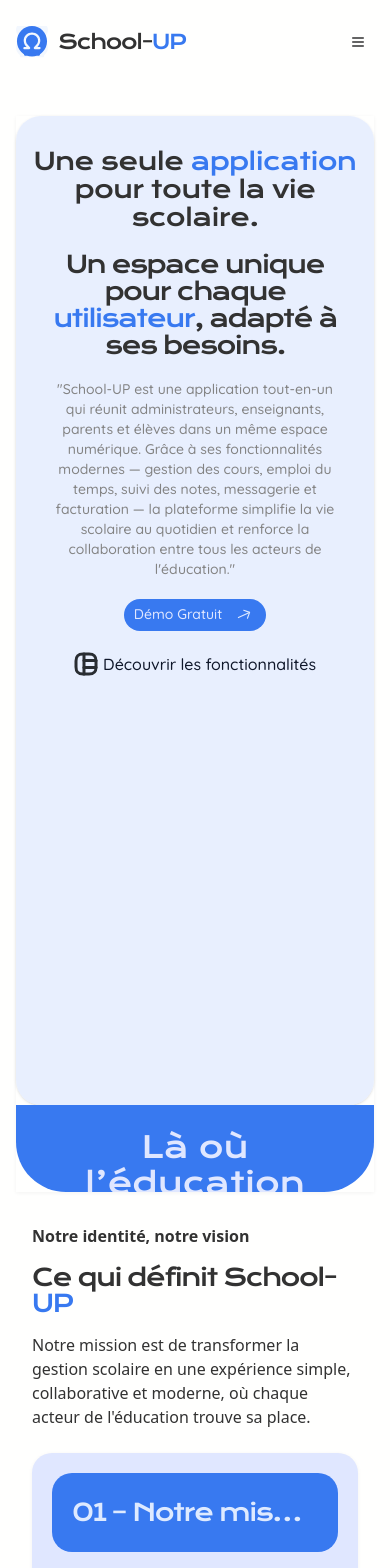
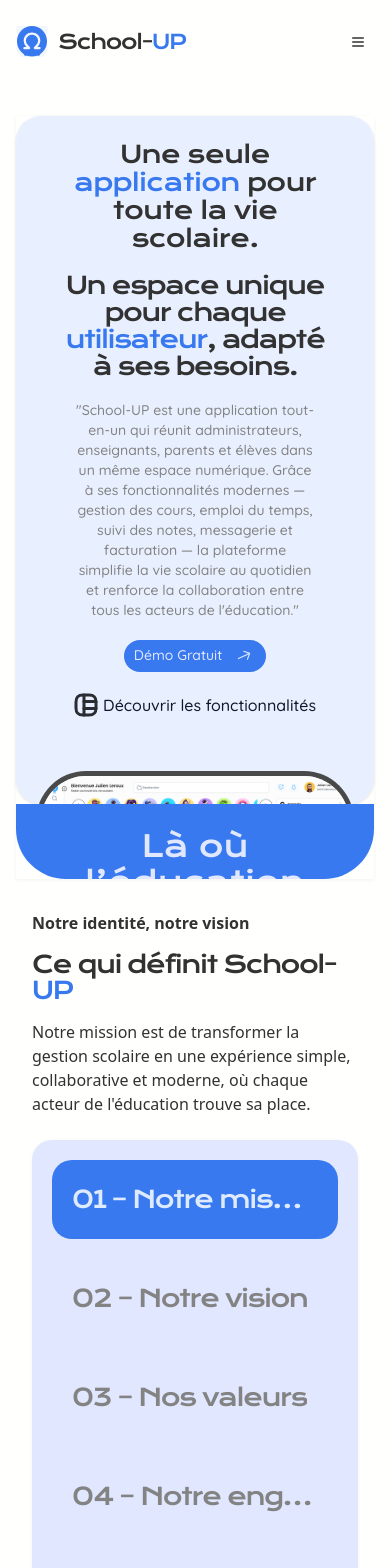
Before and after one commit to GldzzPro/schoolup-landing-page, a React (Vite) app: page / in a window 390 px wide. Shown: the top 1568 px of the page. Built offline with nearby package versions, Linux system fonts and the light colour scheme.

Commit message:
feat(LandingPage): update hero section with new images and styling
- Replace background image logic with direct image element
- Adjust layout and spacing for better responsiveness
- Add new hero images to public directory

```diff
--- a/src/screens/LandingPage/sections/FrameSubsection/FrameSubsection.tsx
+++ b/src/screens/LandingPage/sections/FrameSubsection/FrameSubsection.tsx
@@ -1,16 +1,16 @@
-import { useMediaQuery } from 'react-responsive';
+import { useMediaQuery } from "react-responsive";
 import { Card, CardContent } from "../../../../components/ui/card";
 
-
 export const FrameSubsection = (): JSX.Element => {
-  const isMobile = useMediaQuery({ maxWidth: 768 });
-  const mobileBackground = 'url("./images/hero_first.png")';
-  const desktopBackground = 'url("./path/hero_second.jpg")';
+  const heroBackground = "/hero_first.png";
 
   return (
-    <section id='ÀPropos' className="flex flex-col w-full items-start relative box-border shadow-drop-shadow-100">
-      <Card className="w-full flex flex-col sm:px-[20px] sm:pt-[25px]  h-[989px] md:px-[105px]  gap-[50px] md:pt-[50px] box-border   bg-[#dee9ffb2] rounded-[25px] md:rounded-[50px_50px_0px_0px]  border-0">
-        <CardContent className="flex flex-col w-full max-w-[1133px] items-center gap-5 md:gap-5 px-4 md:px-0 py-8 md:py-0">
+    <section
+      id="ÀPropos"
+      className="flex flex-col w-full items-start relative box-border shadow-drop-shadow-100 md:max-h-[1076px] max-h-[763px]"
+    >
+      <Card className="w-full flex flex-col  px-[20px] pt-[25px] h-[989px] md:px-[105px] gap-[25px] md:gap-[50px] md:pt-[50px] box-border bg-[#dee9ffb2] rounded-[25px] md:rounded-[50px_50px_0px_0px] border-0 overflow-hidden">
+        <CardContent className="flex flex-col w-full items-center gap-5 md:gap-5">
           <h1 className=" w-full mt-[-1.00px] [font-family:'Krona_One',Helvetica] font-normal text-black text-2xl md:text-[34px] text-center tracking-[-1.5px] md:tracking-[-2.18px] leading-[28px] md:leading-[37.4px]">
             <span className="text-[#323232] tracking-[-0.74px]">
               Une seule{" "}
@@ -45,8 +45,6 @@
             collaboration entre tous les acteurs de l&apos;éducation.&quot;
           </p>
 
-
-
           <div className="flex flex-col md:flex-row items-center justify-center gap-4 md:gap-[15px] relative w-full flex-[0_0_auto]">
             <button className="h-8 px-2.5 py-[5px] bg-[#3879F0] hover:opacity-75 rounded-[20px] inline-flex justify-center items-center gap-2.5">
               <div className="text-center justify-start text-indigo-100 text-sm font-medium font-['Quicksand'] leading-tight">
@@ -66,7 +64,10 @@
             </button>
           </div>
         </CardContent>
-        <div className="hidden md:block  md:h-[63,9%] sm:h-[28,8%] rounded-[50px] border-[5px] rounded-b-none  border-b-0 border-solid border-[#494949] bg-cover bg-[50%_50%]" style={{ backgroundImage: isMobile ? mobileBackground : desktopBackground }} />
+        <img
+          src={heroBackground}
+          className="block rounded-[50px] border-[5px] rounded-b-none  border-b-0 border-solid border-[#494949] bg-cover bg-[50%_50%] h-auto w-full object-contain"
+        />
       </Card>
       <div className="self-stretch px-12 py-6 bg-[#3879f0] box-border h-[87px] rounded-bl-[50px] rounded-br-[50px] inline-flex flex-col justify-start items-start gap-3.5 overflow-hidden sm:h-[94px]">
         <div className="self-stretch text-center justify-start text-indigo-100 text-[30px] font-normal font-['Krona_One'] leading-9 sm:leading-snug sm:text-xl">
```
Also changed, not shown: public/hero_first.png (renamed from public/images/hero_first.png), public/hero_second.png (renamed from public/images/hero_second.png).
